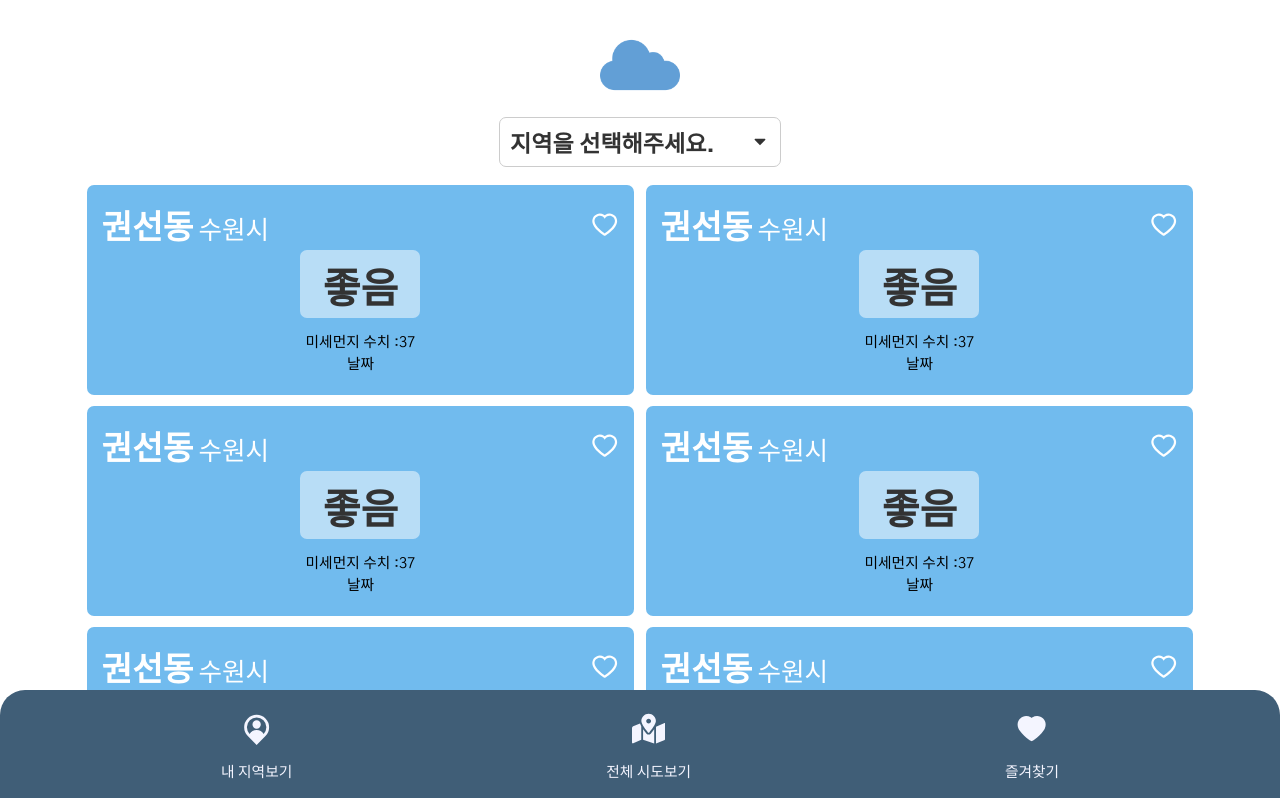
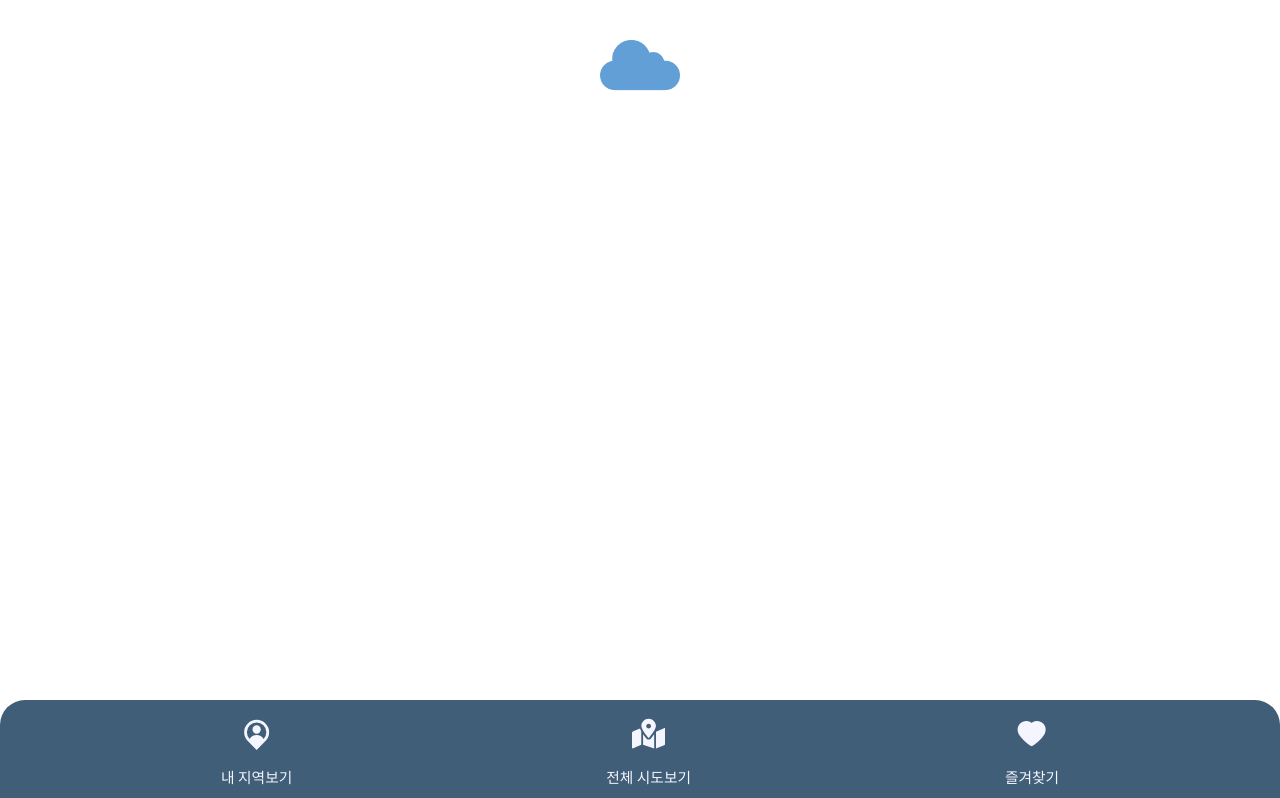
Before and after one commit to soyeon112/Particulate-Matter-Project, a React (Create React App) app: page /bookmark in a window 1280 px wide. Shown: the top 798 px of the page. Built offline with nearby package versions, Linux system fonts and the light colour scheme.

Commit message:
[feat] 하단 탭 클릭시 화면 전환 추가

```diff
--- a/src/App.js
+++ b/src/App.js
@@ -1,17 +1,24 @@
 import "./App.css";
+import { BrowserRouter, Route, Link, Routes } from "react-router-dom";
 import BottomMenu from "./component/BottomMenu";
 import Header from "./component/Header";
-import MainPage from "./page/Main";
+import MainPage from "./page/Main"; //지역별 메인 페이지
+import BookMark from "./page/BookMark"; //즐겨찾기 페이지
+import MyPosition from "./page/MyPosition"; //내위치 페이지
 
 function App() {
   return (
-    <>
+    <BrowserRouter>
       <Header />
       <div className="contents">
-        <MainPage />
+        <Routes>
+          <Route path="/main" element={<MainPage />} />
+          <Route path="/myPosition" element={<MyPosition />} />
+          <Route path="/bookmark" element={<BookMark />} />
+        </Routes>
       </div>
       <BottomMenu />
-    </>
+    </BrowserRouter>
   );
 }
 
--- a/src/component/BottomMenu.js
+++ b/src/component/BottomMenu.js
@@ -1,12 +1,13 @@
 import React from "react";
 import styled from "styled-components";
+import { Link } from "react-router-dom";
 import { RiMapPinUserFill } from "react-icons/ri";
 import { FaMapMarkedAlt } from "react-icons/fa";
 import { AiFillHeart } from "react-icons/ai";
 
 const Menu_bg = styled.div`
   width: 100%;
-  height: 110px;
+  height: 100px;
   position: fixed;
   bottom: 0;
   background-color: #405e77;
@@ -20,6 +21,7 @@ const Inner = styled.div`
   display: flex;
   flex-direction: row;
   justify-content: space-around;
+  align-items: center;
 
   .innerIcon {
     align-self: center;
@@ -48,18 +50,24 @@ function BottomMenu() {
   return (
     <Menu_bg>
       <Inner>
+        <Link to="/myPosition">
           <div className="innerIcon">
             <RiMapPinUserFill className="icon" />
             <IconText>내 지역보기</IconText>
           </div>
+        </Link>
+        <Link to="/main">
           <div className="innerIcon">
             <FaMapMarkedAlt className="icon" />
             <IconText>전체 시도보기</IconText>
           </div>
+        </Link>
+        <Link to="/Bookmark">
           <div className="innerIcon">
             <AiFillHeart className="icon" />
             <IconText>즐겨찾기</IconText>
           </div>
+        </Link>
       </Inner>
     </Menu_bg>
   );
--- /dev/null
+++ b/src/page/BookMark.js
@@ -0,0 +1,9 @@
+//즐겨찾기 페이지입니다.
+
+import React from "react";
+
+function BookMark() {
+  return <div></div>;
+}
+
+export default BookMark;
--- /dev/null
+++ b/src/page/MyPosition.js
@@ -0,0 +1,9 @@
+//현재 나의 위치를 파악하여 해당 지역의 미세먼지 현황을 보여주는 페이지 입니다.
+
+import React from "react";
+
+function MyPosition() {
+  return <div></div>;
+}
+
+export default MyPosition;
```
Lines whose indentation alone changed are shown as unchanged.
